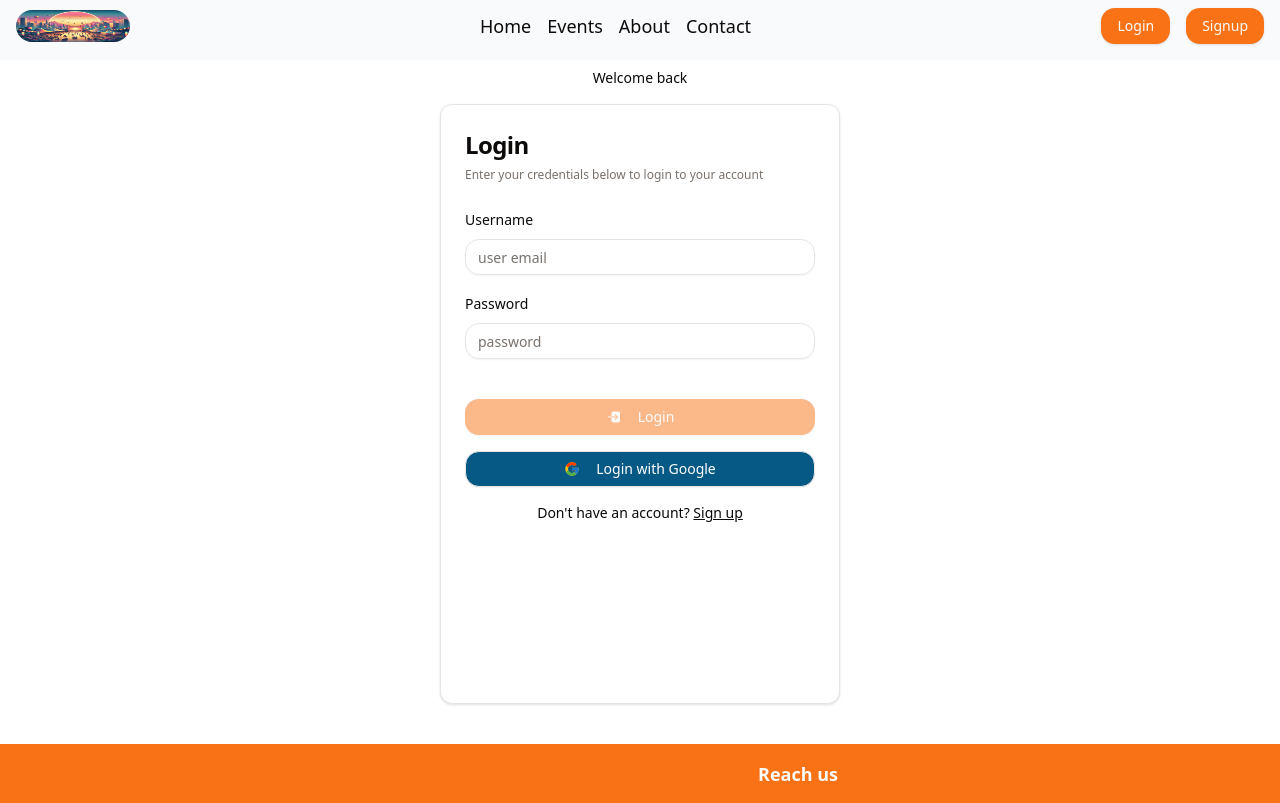
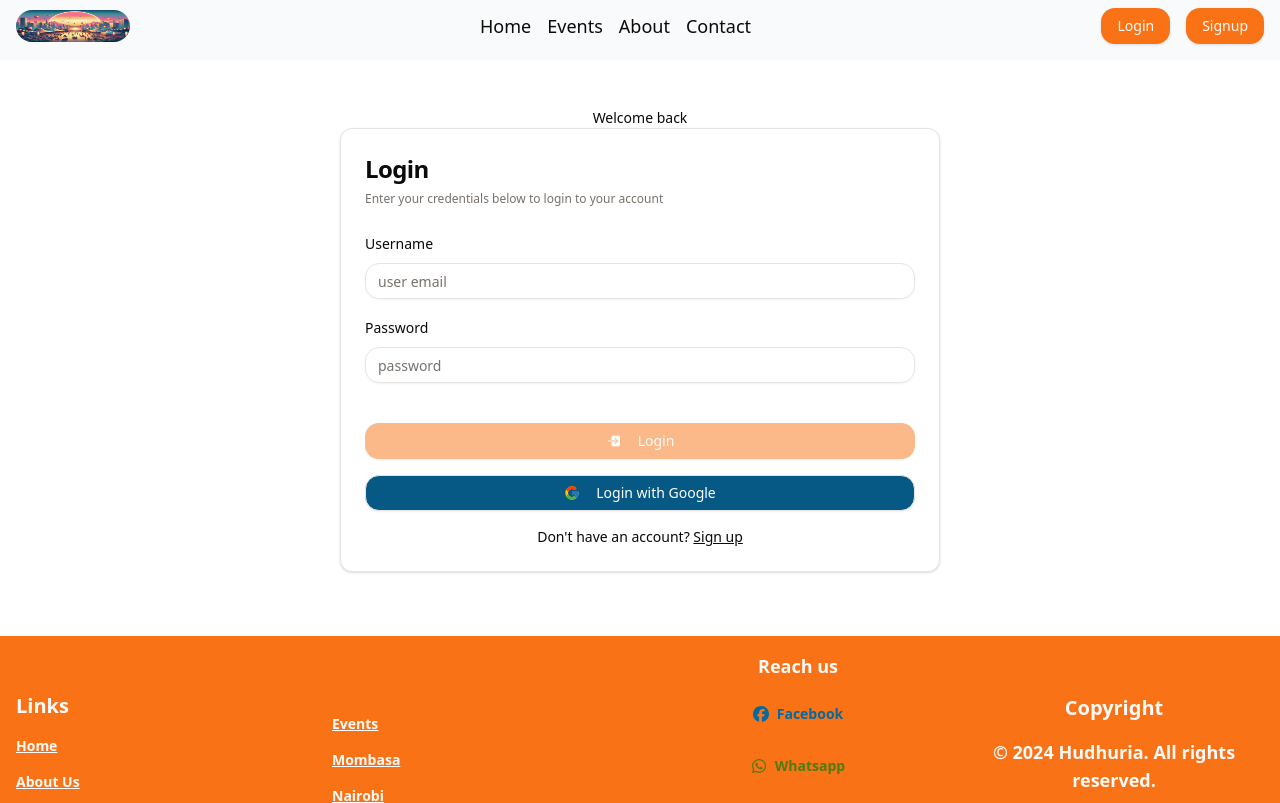
Before and after one commit to richardkanai123/hudhuria2.0, a Next.js app: page /login in a window 1280 px wide. Shown: the top 803 px of the page. Built offline with nearby package versions, Linux system fonts and the light colour scheme; no server answers.

Commit message:
auth forms height and width adjustment

```diff
--- a/src/app/(auth)/login/page.tsx
+++ b/src/app/(auth)/login/page.tsx
@@ -30,7 +30,7 @@ const LoginPage = () => {
     }
 
     return (
-        <div className='w-full h-fit p-2'>
+        <div className='w-full min-h-[70vh] flex flex-col align-middle justify-center  max-h-fit p-2'>
             <h1 className="text-center text-sm">Welcome back</h1>
             <LoginForm />
         </div>
--- a/src/app/(auth)/signup/page.tsx
+++ b/src/app/(auth)/signup/page.tsx
@@ -3,7 +3,7 @@ import React from 'react'
 
 const SignUpPage = () => {
     return (
-        <div className='w-full p-2'>
+        <div className='w-full min-h-[70vh] flex flex-col align-middle justify-center  max-h-fit p-2'>
             <SignUpForm />
         </div>
     )
--- a/src/app/events/[slug]/page.tsx
+++ b/src/app/events/[slug]/page.tsx
@@ -55,7 +55,7 @@ const EventDetailsPage = async (props: { params: Promise<{ slug: string }> }) =>
 
     return (
         <div className='w-full h-fit min-h-[75vh] flex flex-col items-center align-middle justify-center pt-2' >
-            <div className='w-full aspect-video max-h-[400px] relative object-contain'>
+            <div className='w-full aspect-video max-h-[400px] md:max-h-[500px] relative object-contain'>
                 <CloudImage image_id={image_id} />
 
             </div>
--- a/src/app/layout.tsx
+++ b/src/app/layout.tsx
@@ -70,7 +70,7 @@ export default function RootLayout({
         <body
           className={` font-sans antialiased w-full `}
         >
-          <div className="container mx-auto relative w-full min-h-screen max-h-fit">
+          <div className="w-full max-w-[1920px] mx-auto relative min-h-screen max-h-fit">
             <Header />
             {children}
             <Footer />
--- a/src/components/Custom/AuthComponents/LoginForm.tsx
+++ b/src/components/Custom/AuthComponents/LoginForm.tsx
@@ -82,7 +82,7 @@ export function LoginForm() {
     }
 
     return (
-        <Card className="mx-auto w-full min-h-[75vh] max-w-[400px] my-4">
+        <Card className="mx-auto w-full h-full max-w-[600px]">
             <CardHeader>
                 <CardTitle className="text-2xl">Login</CardTitle>
 
--- a/src/components/Custom/AuthComponents/SignUpForm.tsx
+++ b/src/components/Custom/AuthComponents/SignUpForm.tsx
@@ -93,7 +93,7 @@ export function SignUpForm() {
 
 
     return (
-        <Card className="mx-auto w-full min-h-[75vh] max-w-[450px]  my-4">
+        <Card className="mx-auto w-full h-full max-w-[600px] my-4">
             <CardHeader>
                 <CardTitle className="text-xl">Sign Up</CardTitle>
                 <CardDescription className="text-xs">
--- a/src/components/Custom/Events/CloudImage.tsx
+++ b/src/components/Custom/Events/CloudImage.tsx
@@ -2,7 +2,6 @@
 import { myCld } from '@/lib/Cloudinary/cloudinary';
 import Image from 'next/image';
 const CloudImage = ({ image_id }: { image_id: string }) => {
-    // console.log(image_id)
 
     const Myimage = myCld.image(image_id).quality('auto').format('auto').toURL()
     return (
```
Also changed, not shown: src/components/Custom/Events/UpcomingEventsLister.tsx (+13 -0 lines).
